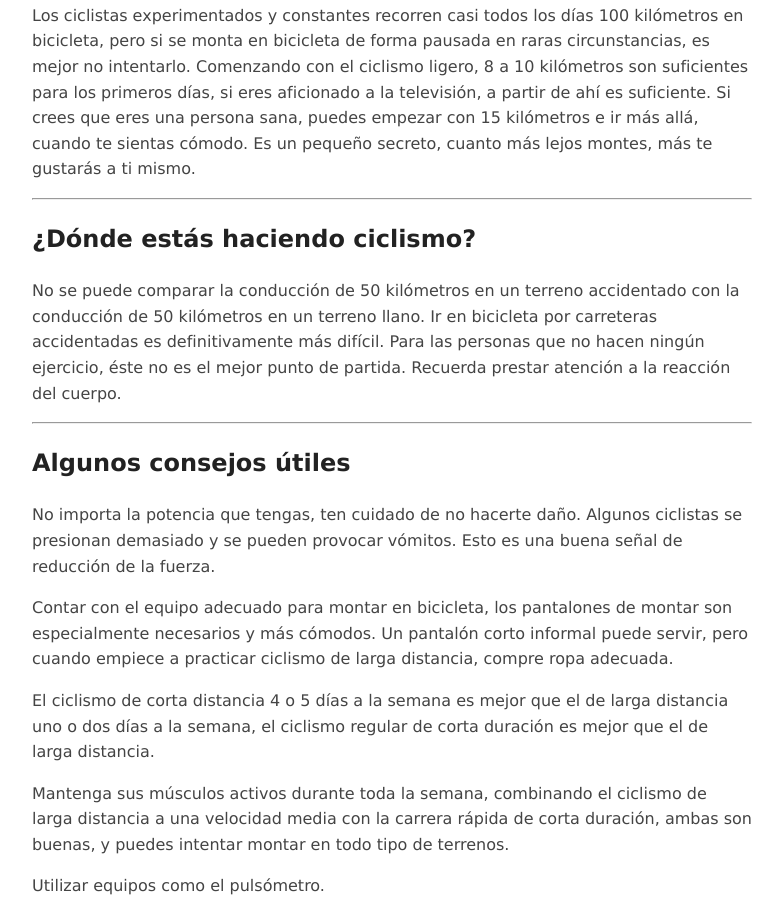
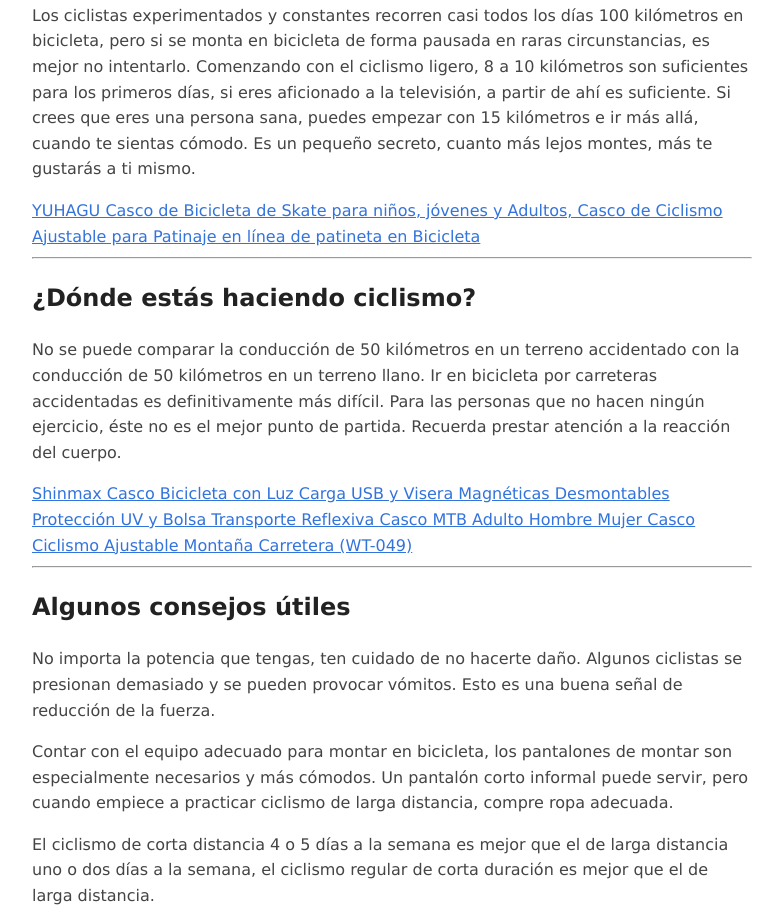
Before and after one commit to rycko/mibicicleta.github.io, a plain HTML site: page cuantos-kilometros-debo-andar-en-bicicleta-para-estar-en-forma/index.html in a window 1280 px wide. Shown: the part 2592-3504 px from the top of the page, without its empty margins (248-1031 px from the left). Drawn offline with nearby package versions, Linux system fonts and the light colour scheme; files whose address does not match are found by name.

Commit message:
Update index.html

```diff
--- a/cuantos-kilometros-debo-andar-en-bicicleta-para-estar-en-forma/index.html
+++ b/cuantos-kilometros-debo-andar-en-bicicleta-para-estar-en-forma/index.html
@@ -350,10 +350,12 @@ height="0" width="0" style="display:none;visibility:hidden"></iframe></noscript>
 	<hr>
 <h2 id="cuánto-tiempo-llevas-haciendo-ciclismo">¿Cuánto tiempo llevas haciendo ciclismo?</h2>
 <p>Los ciclistas experimentados y constantes recorren casi todos los días 100 kilómetros en bicicleta, pero si se monta en bicicleta de forma pausada en raras circunstancias, es mejor no intentarlo. Comenzando con el ciclismo ligero, 8 a 10 kilómetros son suficientes para los primeros días, si eres aficionado a la televisión, a partir de ahí es suficiente. Si crees que eres una persona sana, puedes empezar con 15 kilómetros e ir más allá, cuando te sientas cómodo. Es un pequeño secreto, cuanto más lejos montes, más te gustarás a ti mismo.</p>
-<hr>
+<a target="_blank" href="https://www.amazon.com.mx/dp/B08MSY4YWZ?_encoding=UTF8&linkCode=ib1&tag=mibici0d-20&linkId=6528f1b9944792b2948b7374b1324e20&ref_=ihub_sa-ts_B08MSY4YWZ">YUHAGU Casco de Bicicleta de Skate para niños, jóvenes y Adultos, Casco de Ciclismo Ajustable para Patinaje en línea de patineta en Bicicleta</a>
+	<hr>
 <h2 id="dónde-estás-haciendo-ciclismo">¿Dónde estás haciendo ciclismo?</h2>
 <p>No se puede comparar la conducción de 50 kilómetros en un terreno accidentado con la conducción de 50 kilómetros en un terreno llano. Ir en bicicleta por carreteras accidentadas es definitivamente más difícil. Para las personas que no hacen ningún ejercicio, éste no es el mejor punto de partida. Recuerda prestar atención a la reacción del cuerpo.</p>
-<hr>
+<a target="_blank" href="https://www.amazon.com.mx/dp/B08NYV8MXM?_encoding=UTF8&linkCode=ib1&tag=mibici0d-20&linkId=808700b39cc80ffddba62c40044ef35c&ref_=ihub_sa-ts_B08NYV8MXM">Shinmax Casco Bicicleta con Luz Carga USB y Visera Magnéticas Desmontables Protección UV y Bolsa Transporte Reflexiva Casco MTB Adulto Hombre Mujer Casco Ciclismo Ajustable Montaña Carretera (WT-049)</a>
+	<hr>
 <h2 id="algunos-consejos-útiles">Algunos consejos útiles</h2>
 <p>No importa la potencia que tengas, ten cuidado de no hacerte daño. Algunos ciclistas se presionan demasiado y se pueden provocar vómitos. Esto es una buena señal de reducción de la fuerza.</p>
 <p>Contar con el equipo adecuado para montar en bicicleta, los pantalones de montar son especialmente necesarios y más cómodos. Un pantalón corto informal puede servir, pero cuando empiece a practicar ciclismo de larga distancia, compre ropa adecuada.</p>
@@ -365,7 +367,7 @@ height="0" width="0" style="display:none;visibility:hidden"></iframe></noscript>
 <p>El ciclismo es una de las mejores formas de ejercicio físico, tiene muchos beneficios, y cuando montes en bicicleta, no olvides disfrutar del paisaje y la libertad.</p>
 <p>¿Cuántos kilómetros debes recorrer cada día? A menos que su médico le diga, nadie puede realmente decirle el número exacto de kilómetros que debe hacer cada día, pero si usted usa el ciclismo solo para mantenerse saludable, puedes utilizar los consejos anteriores para encontrar la idea correcta para ti. Si estás perdiendo peso, entonces puede que necesites hacer algunas cuentas para obtener un número, o hacer algunos ejercicios de ciclismo desafiantes. Manténgase y lleve una vida saludable en el camino.  En general, la clave es empezar desde un punto cómodo, y luego aumentar gradualmente la distancia y la intensidad, asegurándose de sudar cada vez y de aumentar el ritmo cardíaco.</p>
 <p>Por último, disfruta de tu bicicleta.</p>
-
+<a target="_blank" href="https://www.amazon.com.mx/dp/B08NYV8MXM?_encoding=UTF8&linkCode=ib1&tag=mibici0d-20&linkId=808700b39cc80ffddba62c40044ef35c&ref_=ihub_sa-ts_B08NYV8MXM">Shinmax Casco Bicicleta con Luz Carga USB y Visera Magnéticas Desmontables Protección UV y Bolsa Transporte Reflexiva Casco MTB Adulto Hombre Mujer Casco Ciclismo Ajustable Montaña Carretera (WT-049)</a>
 </content>
 <p>
 
```
